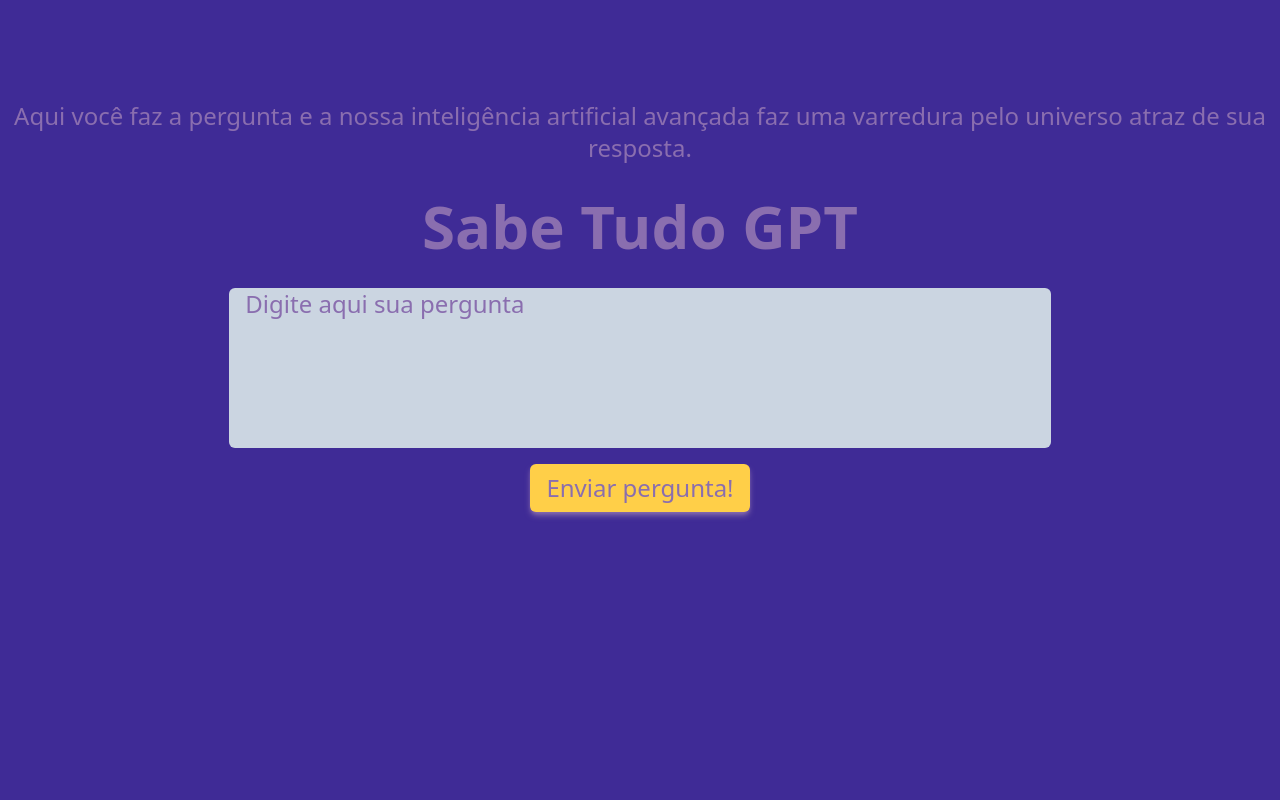
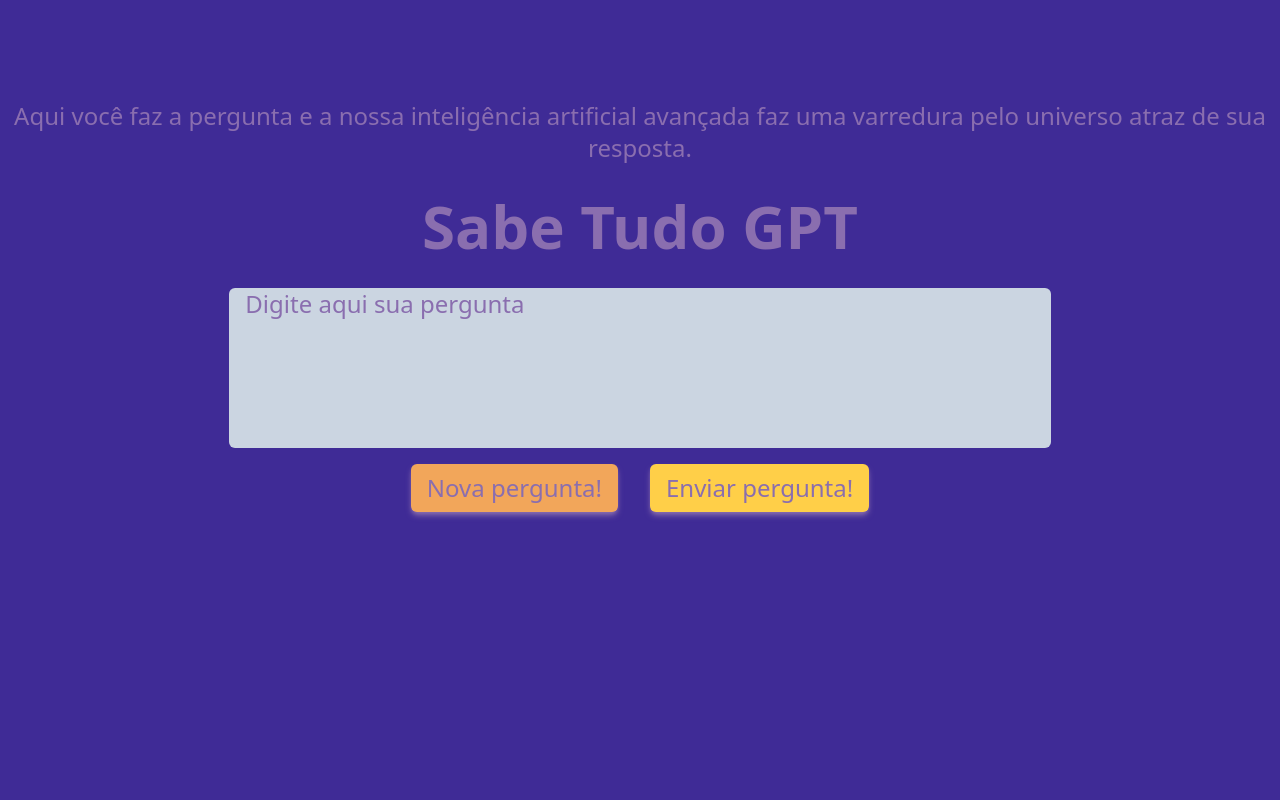
Before and after one commit to denisrodrigues-ita/sabe-tudo-gpt, a Next.js app: page / in a window 1280 px wide. Shown: the top 800 px of the page. Built offline with nearby package versions, Linux system fonts and the light colour scheme.

Commit message:
response.json

```diff
--- a/src/app/page.tsx
+++ b/src/app/page.tsx
@@ -2,23 +2,18 @@
 
 import React from "react";
 import Header from "@/components/Header";
-import Footer from "@/components/Footer";
 import Content from "@/components/Content";
 import agrados from "@/json/agrados.json";
 
-interface IAgrados {
-  [key: string]: string;
-}
-
 const Home = () => {
   const [response, setResponse] = React.useState("");
-  const [responseUser, setResponseUser] = React.useState("");
-  const [respBot, setRespBot] = React.useState("");
+  const [responseComplete, setResponseComplete] = React.useState("");
+  const [respJSON, setRespJSON] = React.useState("");
+  const [isAsking, setIsAsking] = React.useState(true);
 
   const handleSubmit = (e: React.FormEvent<HTMLFormElement>) => {
     e.preventDefault();
-    setResponseUser(response);
-    setResponse("");
+    console.log(responseComplete)
   };
 
   const getRandomNumber = (min: number, max: number): number => {
@@ -29,13 +24,35 @@ const Home = () => {
     return Math.floor(randomNumber);
   };
 
-  const keys = Object.keys(agrados) as Array<keyof IAgrados>;
+  const keys = Object.keys(agrados);
 
   const indexRandom: number = getRandomNumber(1, keys.length);
 
   React.useEffect(() => {
-    setRespBot(agrados[indexRandom].message);
+    setRespJSON(agrados[indexRandom].message);
   }, []);
+
+  const handleKeyDown = (event: KeyboardEvent) => {
+    if (event.ctrlKey) {
+      setIsAsking(false)
+      console.log("ctrl", isAsking);
+      setResponseComplete(respJSON.slice(0, response.length));
+      console.log(responseComplete)
+      event.stopPropagation();
+    }
+  };
+
+  React.useEffect(() => {
+    document.body.addEventListener("keydown", handleKeyDown);
+
+    return () => {
+      document.body.removeEventListener("keydown", handleKeyDown);
+    };
+  }, [isAsking]);
+
+  React.useEffect(() => {
+    setResponseComplete((prev) => prev + response.slice(-1));
+  }, [response]);
 
   return (
     <>
@@ -43,12 +60,12 @@ const Home = () => {
       <Content
         response={response}
         setResponse={setResponse}
-        responseUser={responseUser}
-        setResponseUser={setResponseUser}
+        responseComplete={responseComplete}
+        setResponseComplete={setResponseComplete}
         handleSubmit={handleSubmit}
-        respBot={respBot}
+        respJSON={respJSON}
+        isAsking={isAsking}
       />
-      <Footer />
     </>
   );
 };
--- a/src/components/Content/index.tsx
+++ b/src/components/Content/index.tsx
@@ -3,20 +3,26 @@ import React from "react";
 interface IProps {
   response: string;
   setResponse: React.Dispatch<React.SetStateAction<string>>;
-  responseUser: string;
-  setResponseUser: React.Dispatch<React.SetStateAction<string>>;
+  responseComplete: string;
+  setResponseComplete: React.Dispatch<React.SetStateAction<string>>;
   handleSubmit: (e: React.FormEvent<HTMLFormElement>) => void;
-  respBot: string;
+  respJSON: string;
+  isAsking: boolean;
 }
 
 const Content = ({
   response,
   setResponse,
-  responseUser,
-  setResponseUser,
+  responseComplete,
+  setResponseComplete,
   handleSubmit,
-  respBot,
+  respJSON,
+  isAsking,
 }: IProps) => {
+
+  const handleValue = () => {
+    return respJSON.slice(0, response.length);
+  }
 
   return (
     <main>
@@ -24,17 +30,22 @@ const Content = ({
         <textarea
           className="textarea"
           rows={5}
-          maxLength={255}
+          maxLength={100}
           placeholder="Digite aqui sua pergunta"
-          value={response}
+          value={handleValue()}
           onChange={(e) => setResponse(e.target.value)}
         />
-        <button className="btn" type="submit">
-          Enviar pergunta!
-        </button>
+        <div className="flex flex-row gap-8">
+          <button className="btn bg-sandy-brown" type="button">
+            Nova pergunta!
+          </button>
+          <button className="btn" type="submit">
+            Enviar pergunta!
+          </button>
+        </div>
       </form>
       <div className="respdiv">
-        <p className="resp">{respBot.slice(0, response.length)}</p>
+        <p className="resp">{responseComplete}</p>
       </div>
     </main>
   );
--- a/src/components/Footer/index.tsx
+++ /dev/null
@@ -1,7 +0,0 @@
-import React from "react";
-
-const Footer = () => {
-  return <div>Footer</div>;
-};
-
-export default Footer;
```
